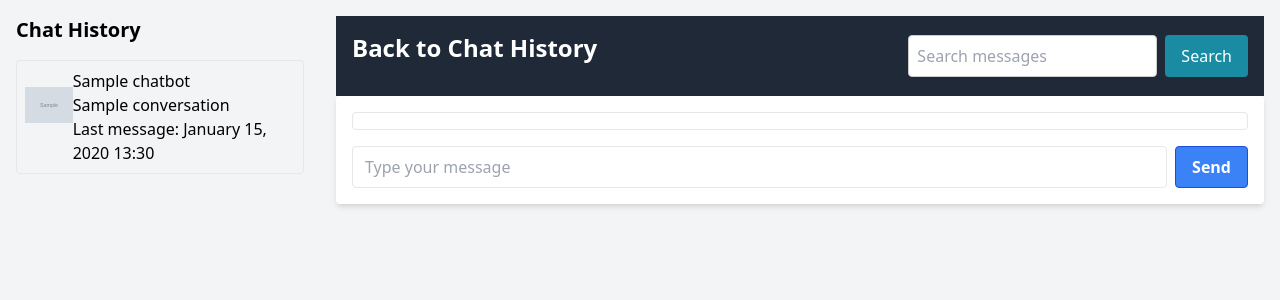
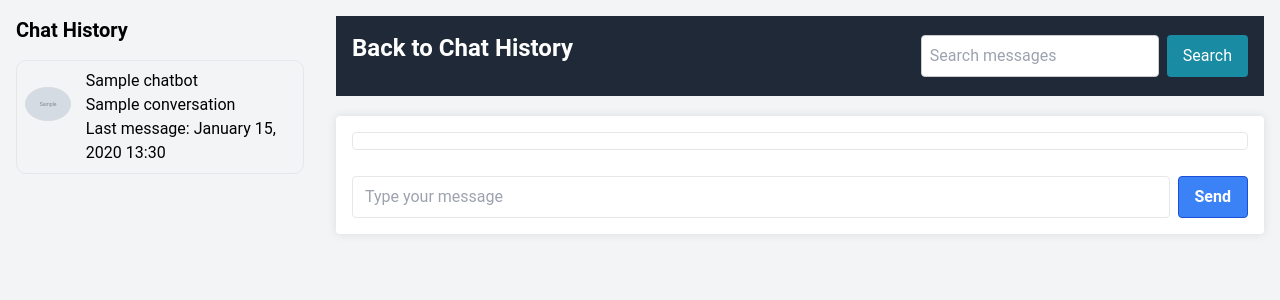
Before and after one commit to amirerfantim/ChatbotHub, a Django app: page /chat-details/1/ in a window 1280 px wide. Shown: the top 300 px of the page. Run offline with Django 4.2, Linux system fonts and the light colour scheme; a user stored in the database is signed in; tables that the repository leaves empty hold one stand-in row (values such as "Sample post"); grey boxes marked "Sample" are stand-in pictures.

Commit message:
Update chat-details.html
add some css to that

```diff
--- a/torob_chatbot/templates/chatbot/chat-details.html
+++ b/torob_chatbot/templates/chatbot/chat-details.html
@@ -7,11 +7,14 @@
     <title>Chat with {{ conversation.user.email }}</title>
     <link href="https://cdn.jsdelivr.net/npm/tailwindcss@2.2.16/dist/tailwind.min.css" rel="stylesheet">
     <style>
+        body {
+            font-family: 'Roboto', sans-serif;
+        }
+
         .btn-like, .btn-dislike, .btn-switch-content {
             cursor: pointer;
         }
 
-    /* Add new styles */
         .search-container {
             display: flex;
             align-items: center;
@@ -27,7 +30,7 @@
             padding: 8px;
             border: 1px solid #ccc;
             border-radius: 4px;
-        color: black; /* Set the text color to black */
+            color: black;
         }
 
         .search-container button {
@@ -38,11 +41,113 @@
             border-radius: 4px;
             cursor: pointer;
         }
+
+        .chat-list {
+            list-style-type: none;
+            padding: 0;
+        }
+
+        .chat-item {
+            transition: background-color 0.3s ease;
+            border-radius: 10px; /* Rounded corners for chat items */
+        }
+
+        .chat-item:hover {
+            background-color: #F0F0F0; /* Light gray hover color for chat items */
+            color: white; /* Text becomes white on hover */
+        }
+
+        .chat-link {
+            text-decoration: none;
+            color: black; /* Default text color */
+            display: flex;
+            align-items: center;
+            transition: background-color 0.3s ease, transform 0.3s ease, color 0.3s ease;
+            border-radius: 10px; /* Rounded corners for the entire box */
+            overflow: hidden; /* Ensure rounded corners are applied */
+        }
+
+        .chat-link:hover {
+            background-color: #3498db; /* Blue background color on hover */
+            transform: scale(1.1); /* Scale the entire box to 110% on hover */
+            color: white; /* Text becomes white on hover */
+        }
+
+        .chat-avatar img {
+            border-radius: 50%;
+            object-fit: cover;
+            transition: transform 0.3s ease; /* Add transition for scaling effect on the avatar */
+        }
+
+        .chat-link:hover .chat-avatar img {
+            transform: scale(1.2); /* Scale the photo to 120% on hover */
+        }
+
+        .chat-details {
+            margin-left: 15px;
+        }
+
+        .chat-title, .chat-preview, .chat-date {
+            color: inherit; /* Inherit color from the parent (.chat-link) */
+        }
+
+        .message:hover {
+            background-color: #F0F0F0; /* Light gray hover color for messages */
+        }
+
+        header a {
+            text-decoration: none;
+            color: #fff;
+        }
+
+        header a:hover {
+            text-decoration: underline;
+        }
+
+        .chat-container {
+            margin-top: 20px;
+            box-shadow: 0 0 10px rgba(0, 0, 0, 0.1);
+        }
+
+        .chat-messages {
+            overflow-y: auto;
+            max-height: 400px;
+        }
+
+        .message {
+            transition: background-color 0.3s ease;
+        }
+
+
+        .message-content {
+            max-width: 70%;
+        }
+
+        .message-input {
+            margin-top: 10px;
+        }
+
+        .btn-like:hover, .btn-dislike:hover, .btn-switch-content:hover {
+        background-color: #4CAF50; /* Green hover color for like, dislike, and switch content buttons */
+        color: white;}
+        .chat-item:hover {
+            background-color: #F0F0F0; /* Light gray hover color for chat items */
+        }
+        .chat-link:hover .chat-avatar img {
+            border: 2px solid #198BA3; /* Border color for chat avatar on hover */
+        }
+        .message:hover {
+            background-color: #F0F0F0; /* Light gray hover color for messages */
+        }
+        .message-input button:hover {
+            background-color: #4CAF50; /* Green hover color for message input and send button */
+            color: white;
+            border: #4CAF50;
+        }
     </style>
 </head>
 <body class="bg-gray-100">
     <div class="flex">
-        <!-- Left Panel -->
         <div class="w-1/4 p-4">
             <h2 class="text-xl font-semibold mb-4">Chat History</h2>
             <ul class="chat-list">
@@ -63,7 +168,6 @@
             </ul>
         </div>
 
-        <!-- Chat Container -->
         <div class="w-3/4 p-4">
             <header class="bg-gray-800 text-white p-4">
                 <div class="container mx-auto">
```
Lines whose indentation alone changed are shown as unchanged.
